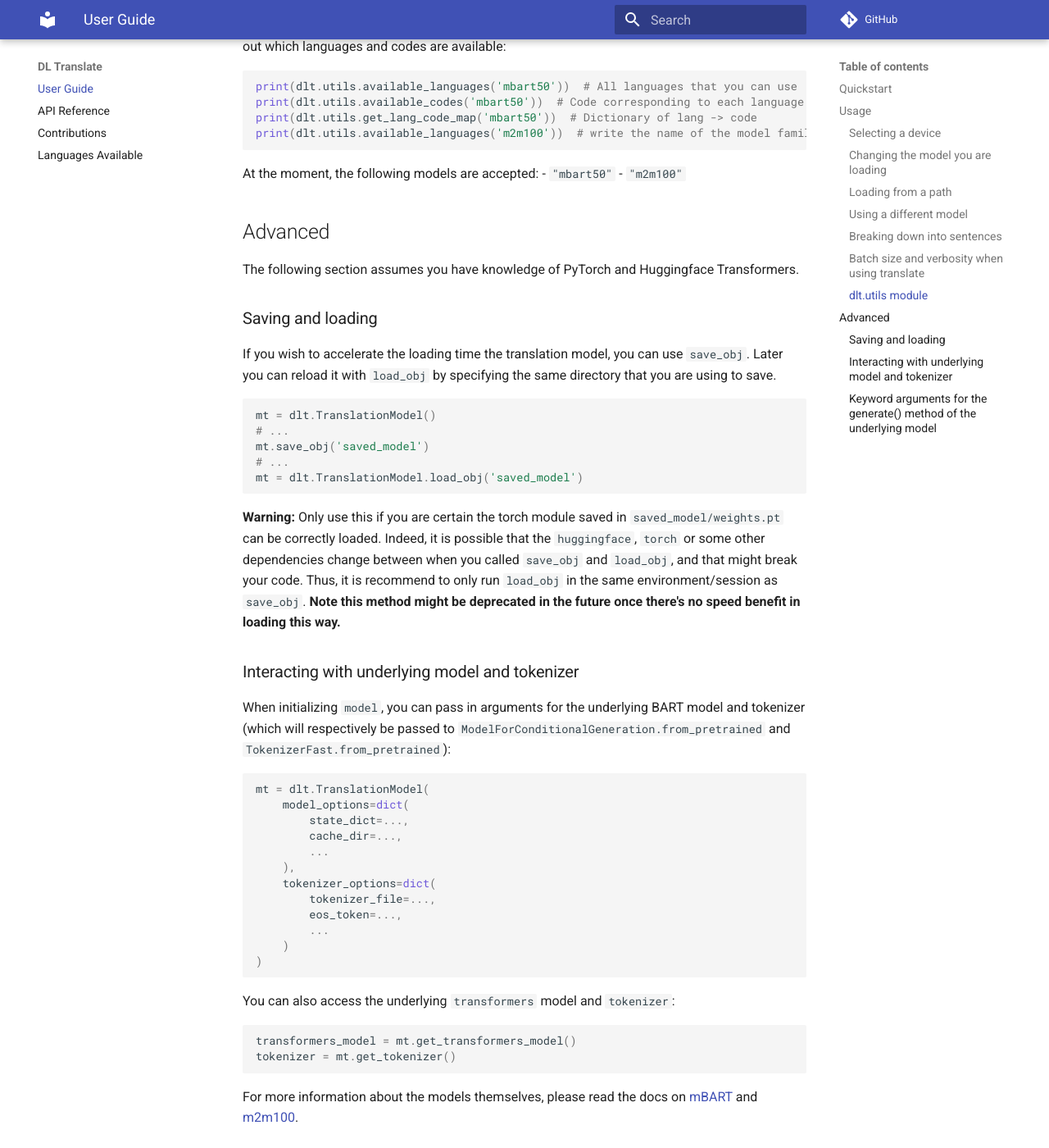
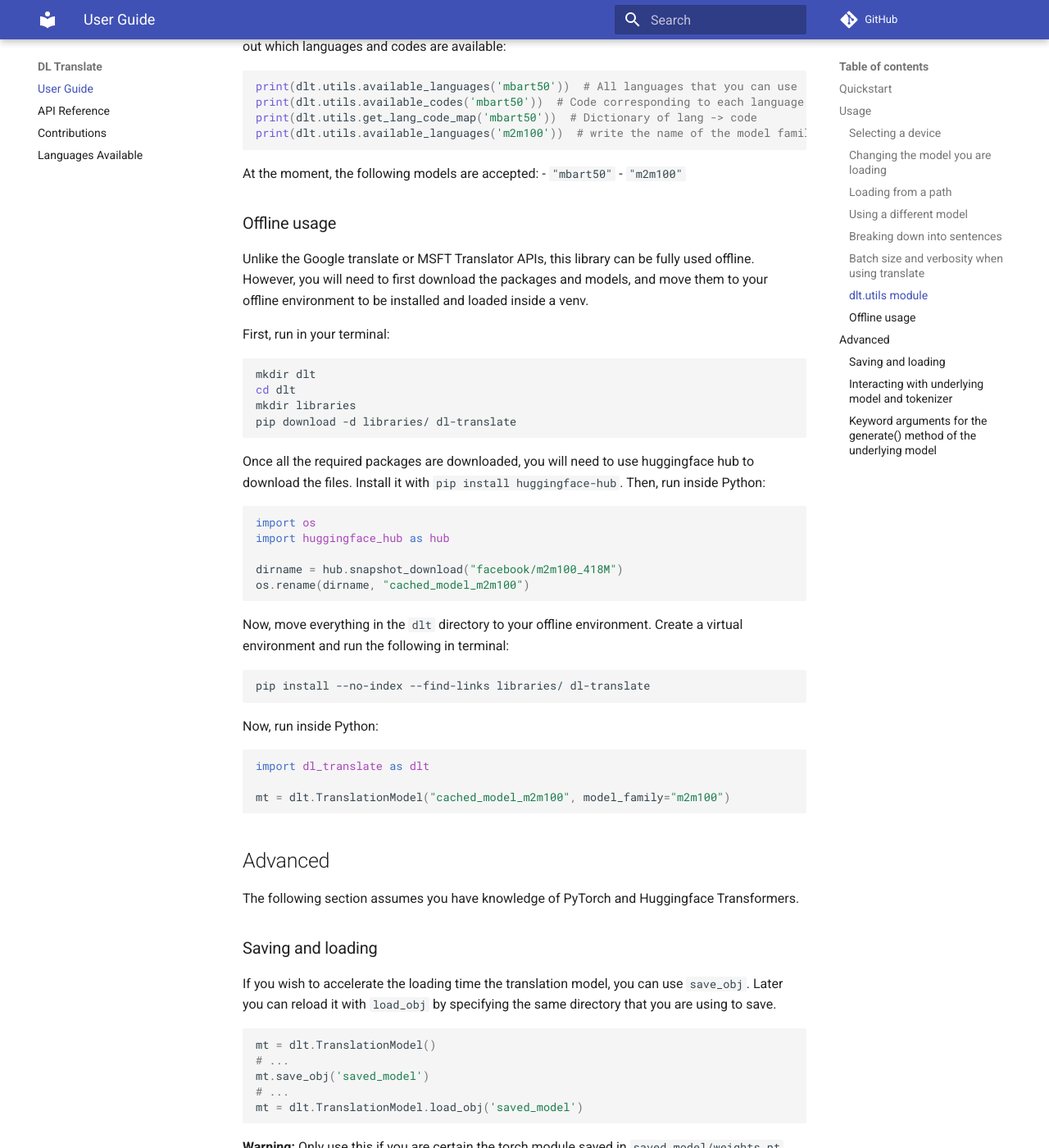
Before and after one commit to xhluca/dl-translate, an MkDocs documentation site: the page built from docs/index.md, in a window 1280 px wide and 1400 px high, scrolled down 3375 px. Shown: the whole window at 82% size. Built offline with MkDocs 1.6.1 and Material for MkDocs 9.7.7, drawn with Linux system fonts in a browser that asks for light colours; comment, search, counter and statistics services are not loaded.

Commit message:
Add docs for offline loading (#36)
* Update README.md

* Update index.md

* Update README.md

* Update index.md

````diff
--- a/docs/index.md
+++ b/docs/index.md
@@ -144,6 +144,38 @@
 - `"mbart50"`
 - `"m2m100"`
 
+### Offline usage
+
+Unlike the Google translate or MSFT Translator APIs, this library can be fully used offline. However, you will need to first download the packages and models, and move them to your offline environment to be installed and loaded inside a venv.
+
+First, run in your terminal:
+```bash
+mkdir dlt
+cd dlt
+mkdir libraries
+pip download -d libraries/ dl-translate
+```
+
+Once all the required packages are downloaded, you will need to use huggingface hub to download the files. Install it with `pip install huggingface-hub`. Then, run inside Python:
+```python
+import os
+import huggingface_hub as hub
+
+dirname = hub.snapshot_download("facebook/m2m100_418M")
+os.rename(dirname, "cached_model_m2m100")
+```
+
+Now, move everything in the `dlt` directory to your offline environment. Create a virtual environment and run the following in terminal:
+```bash
+pip install --no-index --find-links libraries/ dl-translate
+```
+
+Now, run inside Python:
+```python
+import dl_translate as dlt
+
+mt = dlt.TranslationModel("cached_model_m2m100", model_family="m2m100")
+```
 
 ## Advanced
 
````
Also changed, not shown: README.md (+33 -0 lines).
